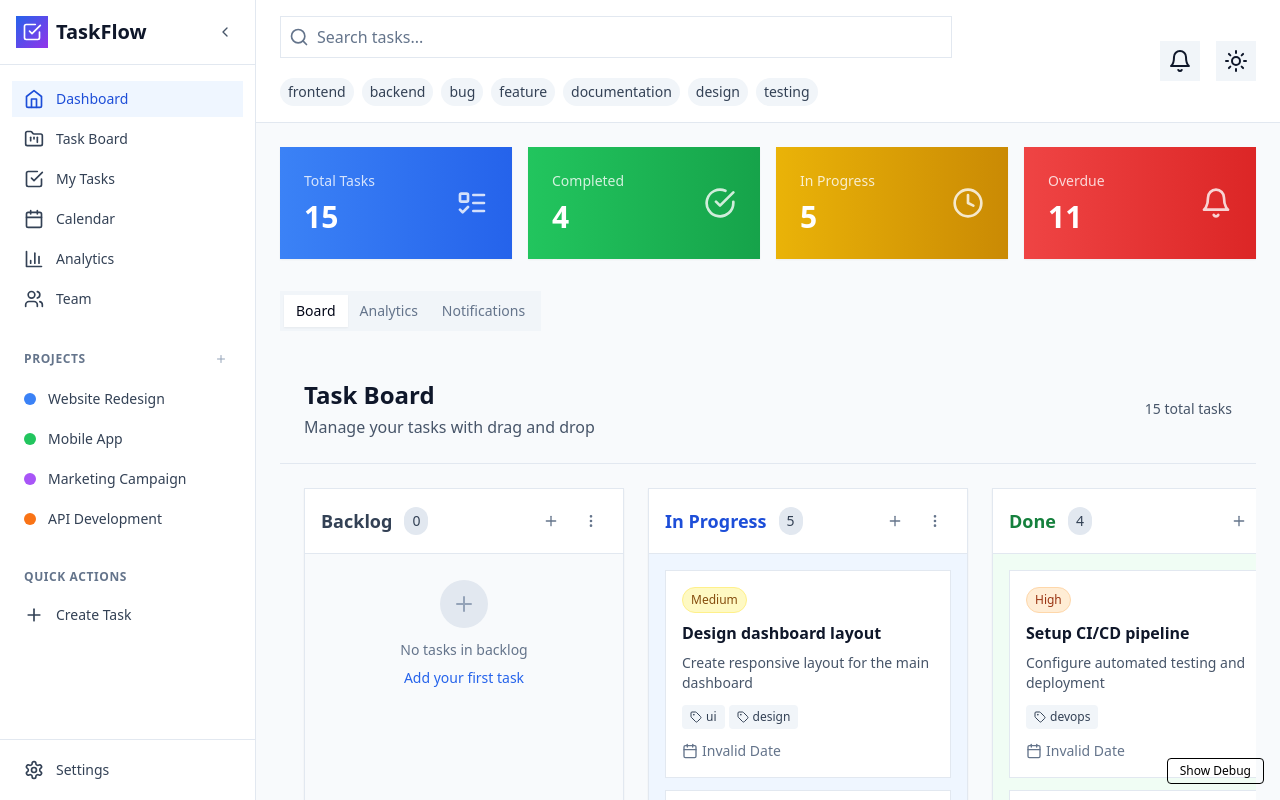
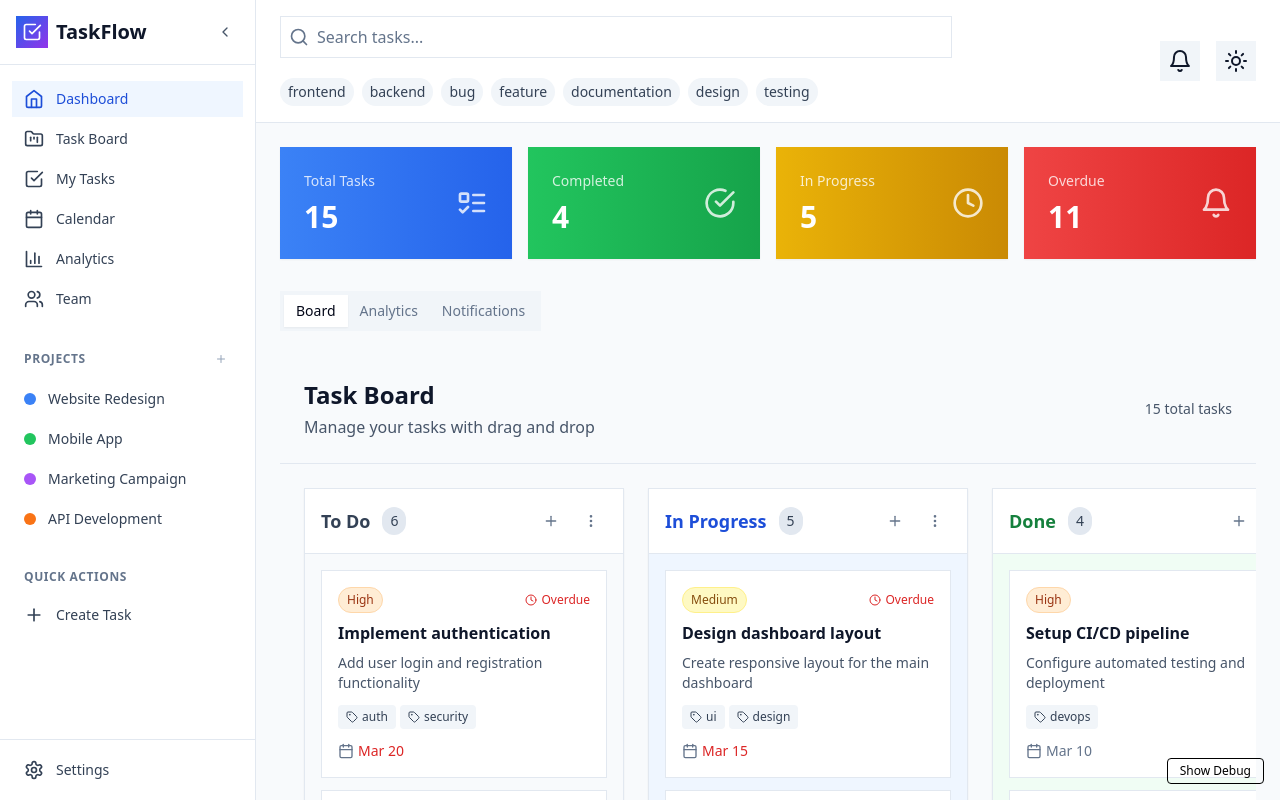
Before and after one commit to ParsaR082/Task-Manager, a Next.js app: page / in a window 1280 px wide. Built offline with nearby package versions, Linux system fonts and the light colour scheme.

Commit message:
fixed the build

```diff
--- a/components/task-board.tsx
+++ b/components/task-board.tsx
@@ -13,9 +13,9 @@ interface TaskBoardProps {
 }
 
 const columns = [
-  { id: 'backlog' as TaskStatus, title: 'Backlog' },
-  { id: 'in-progress' as TaskStatus, title: 'In Progress' },
-  { id: 'done' as TaskStatus, title: 'Done' }
+  { id: TaskStatus.TODO, title: 'To Do' },
+  { id: TaskStatus.IN_PROGRESS, title: 'In Progress' },
+  { id: TaskStatus.DONE, title: 'Done' }
 ];
 
 export function TaskBoard({ tasks, onTaskMove }: TaskBoardProps) {
@@ -24,9 +24,9 @@ export function TaskBoard({ tasks, onTaskMove }: TaskBoardProps) {
   // Group tasks by status
   const tasksByStatus = React.useMemo(() => {
     const groups: Record<TaskStatus, Task[]> = {
-      backlog: [],
-      'in-progress': [],
-      done: []
+      [TaskStatus.TODO]: [],
+      [TaskStatus.IN_PROGRESS]: [],
+      [TaskStatus.DONE]: []
     };
 
     localTasks.forEach(task => {
@@ -81,7 +81,7 @@ export function TaskBoard({ tasks, onTaskMove }: TaskBoardProps) {
   const handleAddTask = useCallback((status: TaskStatus) => {
     // For now, just log the action
     // In a real app, this would open a modal or form
-    console.log(`Add task to ${status}`);
+    console.debug(`[TaskBoard] Add task requested:`, { status });
   }, []);
 
   return (
--- a/components/task-card.tsx
+++ b/components/task-card.tsx
@@ -2,8 +2,8 @@
 
 import React from 'react';
 import { Draggable } from 'react-beautiful-dnd';
-import { Calendar, User, Tag, Clock } from 'lucide-react';
-import { Task } from '@/lib/types';
+import { Calendar, Tag, Clock } from 'lucide-react';
+import { Task, TaskStatus } from '@/lib/types';
 import { clsx } from 'clsx';
 
 interface TaskCardProps {
@@ -14,19 +14,17 @@ interface TaskCardProps {
 const priorityColors = {
   low: 'bg-green-100 text-green-800 border-green-200',
   medium: 'bg-yellow-100 text-yellow-800 border-yellow-200',
-  high: 'bg-orange-100 text-orange-800 border-orange-200',
-  urgent: 'bg-red-100 text-red-800 border-red-200'
+  high: 'bg-orange-100 text-orange-800 border-orange-200'
 };
 
 const priorityColorsDark = {
   low: 'dark:bg-green-900/20 dark:text-green-400 dark:border-green-800',
   medium: 'dark:bg-yellow-900/20 dark:text-yellow-400 dark:border-yellow-800',
-  high: 'dark:bg-orange-900/20 dark:text-orange-400 dark:border-orange-800',
-  urgent: 'dark:bg-red-900/20 dark:text-red-400 dark:border-red-800'
+  high: 'dark:bg-orange-900/20 dark:text-orange-400 dark:border-orange-800'
 };
 
 export function TaskCard({ task, index }: TaskCardProps) {
-  const isOverdue = new Date(task.deadline) < new Date() && task.status !== 'done';
+  const isOverdue = new Date(task.dueDate) < new Date() && task.status !== 'done';
 
   return (
     <Draggable draggableId={task.id} index={index}>
@@ -92,21 +90,12 @@ export function TaskCard({ task, index }: TaskCardProps) {
             <div className="flex items-center">
               <Calendar className="w-4 h-4 mr-1" />
               <span className={clsx(isOverdue && 'text-red-600 dark:text-red-400 font-medium')}>
-                {new Date(task.deadline).toLocaleDateString('en-US', {
+                {new Date(task.dueDate).toLocaleDateString('en-US', {
                   month: 'short',
                   day: 'numeric'
                 })}
               </span>
             </div>
-
-            {task.assignee && (
-              <div className="flex items-center">
-                <User className="w-4 h-4 mr-1" />
-                <span className="truncate max-w-[100px]">
-                  {task.assignee.split(' ')[0]}
-                </span>
-              </div>
-            )}
           </div>
 
           {/* Drag Indicator */}
--- a/components/task-column.tsx
+++ b/components/task-column.tsx
@@ -15,16 +15,16 @@ interface TaskColumnProps {
   onAddTask?: () => void;
 }
 
-const statusColors = {
-  backlog: 'border-slate-300 bg-slate-50 dark:border-slate-600 dark:bg-slate-800/50',
-  'in-progress': 'border-blue-300 bg-blue-50 dark:border-blue-600 dark:bg-blue-900/20',
-  done: 'border-green-300 bg-green-50 dark:border-green-600 dark:bg-green-900/20'
+const statusColors: Record<TaskStatus, string> = {
+  [TaskStatus.TODO]: 'border-slate-300 bg-slate-50 dark:border-slate-600 dark:bg-slate-800/50',
+  [TaskStatus.IN_PROGRESS]: 'border-blue-300 bg-blue-50 dark:border-blue-600 dark:bg-blue-900/20',
+  [TaskStatus.DONE]: 'border-green-300 bg-green-50 dark:border-green-600 dark:bg-green-900/20'
 };
 
-const headerColors = {
-  backlog: 'text-slate-700 dark:text-slate-300',
-  'in-progress': 'text-blue-700 dark:text-blue-300',
-  done: 'text-green-700 dark:text-green-300'
+const headerColors: Record<TaskStatus, string> = {
+  [TaskStatus.TODO]: 'text-slate-700 dark:text-slate-300',
+  [TaskStatus.IN_PROGRESS]: 'text-blue-700 dark:text-blue-300',
+  [TaskStatus.DONE]: 'text-green-700 dark:text-green-300'
 };
 
 export function TaskColumn({ title, status, tasks, onAddTask }: TaskColumnProps) {
```
Also changed, not shown: package.json (+9 -2 lines), .eslintrc.json, 1 other file (tests, documents, lock files or other folders).
